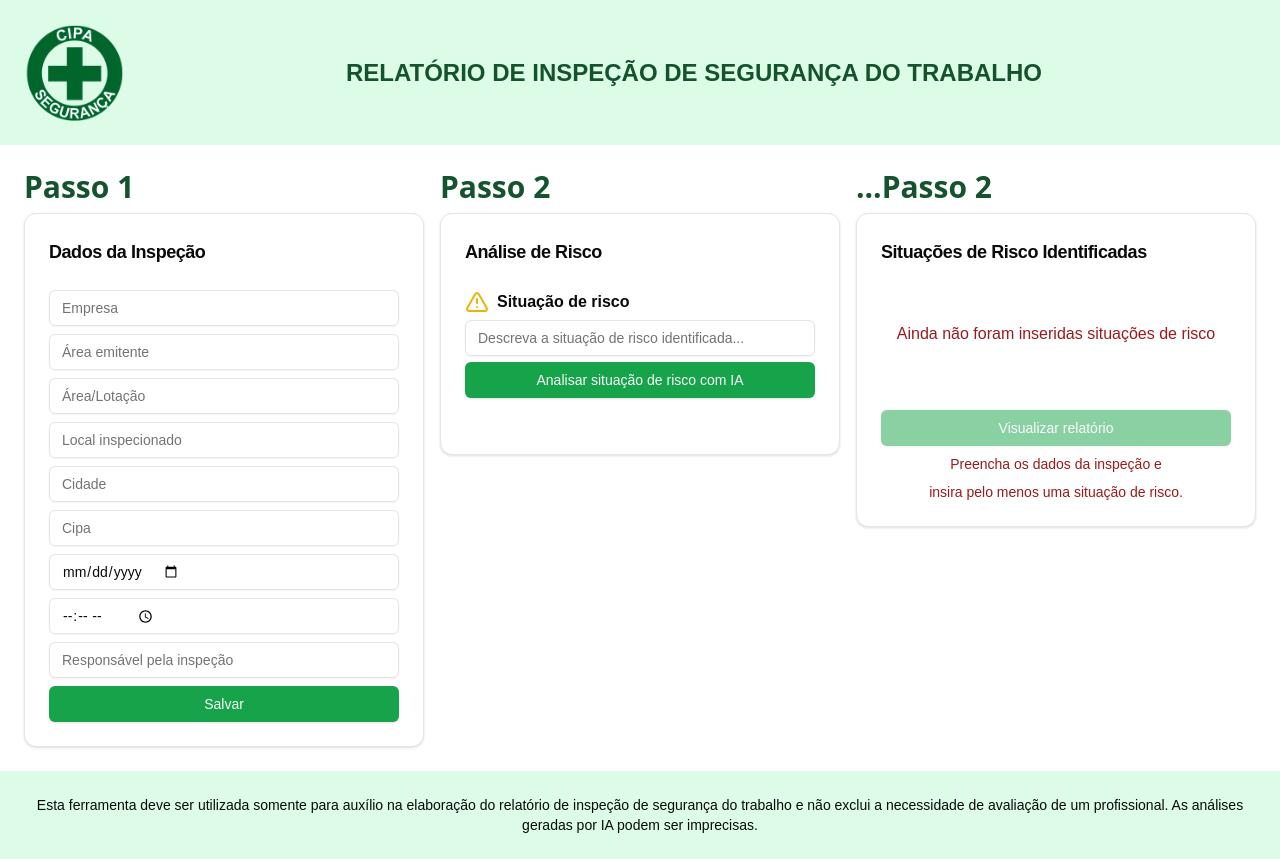
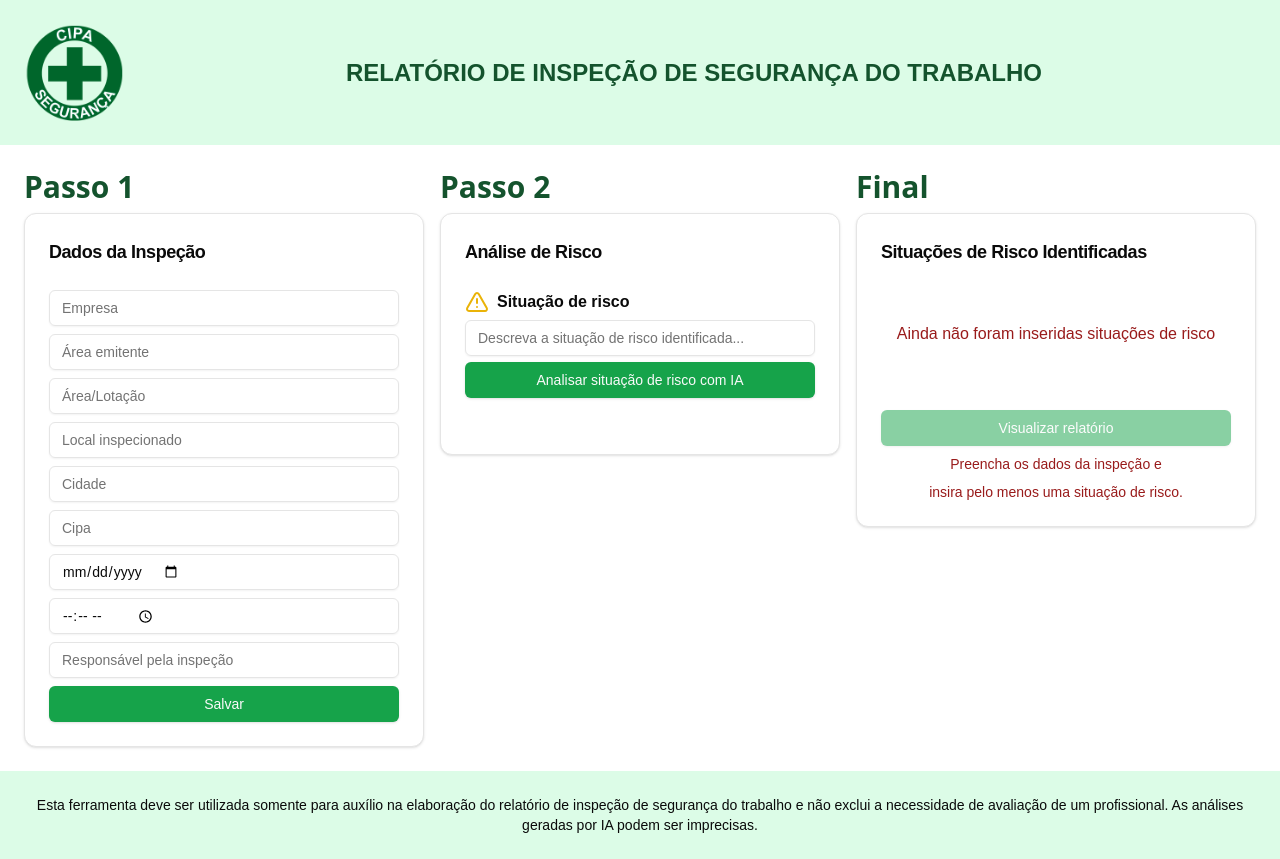
Before and after one commit to ricardoabicalhob/segurancanotrabalho, a Next.js app: page / in a window 1280 px wide. Built offline with nearby package versions, Linux system fonts and the light colour scheme.

Commit message:
atualizaçao na visualizacao das fotos

```diff
--- a/src/app/CardListRisk/_components/card-list-risk.tsx
+++ b/src/app/CardListRisk/_components/card-list-risk.tsx
@@ -40,7 +40,7 @@ export default function CardListRisk({ listRisks , inspectionInformations, statu
                             </div>
                             <AccordionContent>
                                 <p className="font-bold ml-4 my-4 text-base md:text-sm">Fotos</p>
-                                <div className="grid grid-flow-row grid-cols-2 gap-2">
+                                <div className="flex flex-row flex-wrap items-center justify-center gap-2">
                                 {
                                     item.images.map((image, index) => (
                                         // <image key={index} className="w-[150px] h-[80px] mt-1 mb-1" src={image}/>
--- a/src/app/InspectionInformationForm/_components/inspection-information-form.tsx
+++ b/src/app/InspectionInformationForm/_components/inspection-information-form.tsx
@@ -63,7 +63,7 @@ export default function InspectionInformationForm({ onAddInspectionInformations
                 <CardTitle className='text-lg'>Dados da Inspeção</CardTitle>
             </CardHeader>
             <CardContent>
-                <form onSubmit={handleSubmit(handleSaveInspectionInformation)} className='grid gap-2'>
+                <form  onSubmit={handleSubmit(handleSaveInspectionInformation)} className='grid gap-2'>
                     <Input className='text-base md:text-sm' disabled={isSaved} placeholder='Empresa' {...register('empresa')} />
                     <Input className='text-base md:text-sm' disabled={isSaved} placeholder='Área emitente' {...register('areaEmitente')} />
                     <Input className='text-base md:text-sm' disabled={isSaved} placeholder='Área/Lotação' {...register('areaLotacao')} />
--- a/src/app/page.tsx
+++ b/src/app/page.tsx
@@ -67,7 +67,7 @@ export default function Home() {
 
                 <section>
                     {
-                        readyReport && <p className="text-green-900 mx-auto max-w-md text-3xl font-bold font-sans mb-2">...Passo 2</p>
+                        readyReport && <p className="text-green-900 mx-auto max-w-md text-3xl font-bold font-sans mb-2">Final</p>
                     }
                     <CardListRisk statusReadyReport={readyReport} onReadyReport={handleReadyReport} listRisks={listRisks} inspectionInformations={inspectionInformations as inspectionInformations}/>
                 </section>
--- a/src/components/LoadingIndicatorAnimated/index.tsx
+++ b/src/components/LoadingIndicatorAnimated/index.tsx
@@ -1,8 +1,11 @@
+import { Brain } from "lucide-react";
+
 export default function LoadingIndicatorAnimated() {
     return(
         <div
-            className={'w-12 h-12 border-8 border-l-gray-200 border-r-gray-200 border-b-gray-200 border-t-green-600 animate-spin ease-linear rounded-full'}
+            className={'w-12 h-12 flex items-center justify-center border-8 border-l-gray-200 border-r-gray-200 border-b-gray-200 border-t-green-600 animate-spin ease-linear rounded-full'}
         >
+            <Brain/>
         </div>
     )
 }
```
